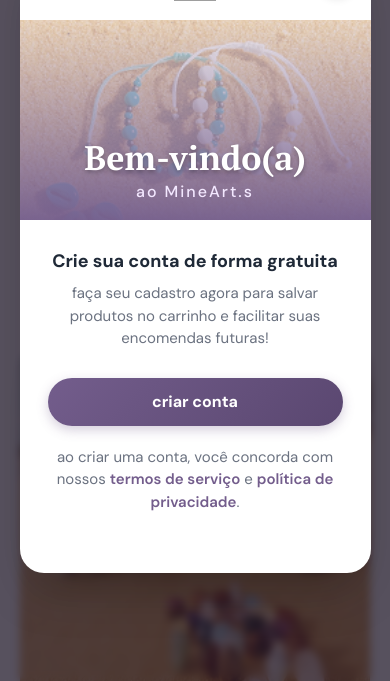
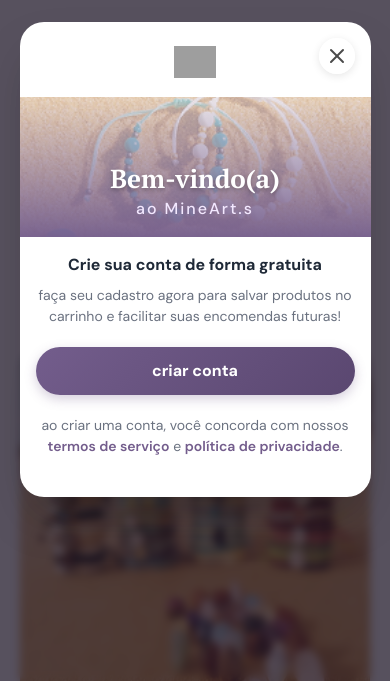
Before and after one commit to emilyamorim/Projeto-Minearts, a Django app: page / in a window 390 px wide. Shown: the part 163-844 px from the top of the page. Run offline with Django 5.2, Linux system fonts and the light colour scheme; data comes from the database, SQL or seed files in the repository; grey boxes are pictures that could not be loaded.

Commit message:
feat: melhorias de responsividade no mobile e atualizacao automatica do badge do carrinho

```diff
--- a/minearts_app/static/minearts_app/css/base.css
+++ b/minearts_app/static/minearts_app/css/base.css
@@ -263,6 +263,10 @@ MENU MOBILE (dropdown)
     background: #f5f0fa;
 }
 
+.mobile-only {
+    display: none;
+}
+
 @media (max-width: 1100px) {
     .header {
         padding: 0 20px;
@@ -316,6 +320,10 @@ MENU MOBILE (dropdown)
 
     .navbar {
         display: none;
+    }
+
+    .mobile-only {
+        display: block;
     }
 
     .hamburger {
--- a/minearts_app/static/minearts_app/css/carrinho.css
+++ b/minearts_app/static/minearts_app/css/carrinho.css
@@ -580,6 +580,8 @@ body {
         flex-direction: row;
         justify-content: space-between;
         align-items: center;
+        flex-wrap: wrap;
+        gap: 12px;
     }
 
     .cards-sugestoes {
--- a/minearts_app/static/minearts_app/css/inicio.css
+++ b/minearts_app/static/minearts_app/css/inicio.css
@@ -361,6 +361,7 @@ body {
     align-items: center;
     width: 48px;
     height: 48px;
+    flex-shrink: 0;
     background: #735D8C;
     border-radius: 9999px;
     color: #FFFFFF;
@@ -374,6 +375,7 @@ body {
 .nome-instagram {
     display: flex;
     flex-direction: column;
+    min-width: 0;
     font-family: "DM Sans", sans-serif;
     font-style: normal;
     font-weight: 700;
@@ -384,6 +386,9 @@ body {
 .nome-instagram > a {
     color: #000000;
     text-decoration: none;
+    white-space: nowrap;
+    overflow: hidden;
+    text-overflow: ellipsis;
 }
 
 .nome-instagram > span {
@@ -398,6 +403,7 @@ body {
     flex-direction: column;
     justify-content: center;
     align-items: center;
+    flex-shrink: 0;
     padding: 8px 16px;
     height: 36px;
     background: #735D8C;
@@ -473,6 +479,11 @@ body {
         margin: 0 10px 25px;
     }
 
+    .container-cards {
+        flex-direction: column;
+        align-items: center;
+    }
+
     .container-cards-encomenda {
         flex-direction: column;
     }
@@ -483,13 +494,24 @@ body {
     }
 
     .nome-instagram {
-        margin-right: 25%;
+        flex: 1;
+        margin-right: 0;
     }
 }
 
 @media (max-width: 560px) {
     .nome-instagram {
-        margin-right: 5%;
+        flex: 1;
+        margin-right: 0;
+    }
+
+    .card-instagram {
+        gap: 8px;
+        padding: 16px 12px;
+    }
+
+    .btn-seguir {
+        padding: 8px 12px;
     }
 
     .card-encomenda {
@@ -661,3 +683,22 @@ body {
     font-weight: 600;
     text-decoration: none;
 }
+
+@media (max-width: 480px) {
+    .modal-banner {
+        height: 140px;
+    }
+    .modal-banner-texto h2 {
+        font-size: 26px;
+    }
+    .modal-body {
+        padding: 20px 16px;
+    }
+    .modal-body h3 {
+        font-size: 16px;
+    }
+    .modal-body > p {
+        font-size: 14px;
+        margin-bottom: 20px;
+    }
+}
--- a/minearts_app/templates/minearts_app/base.html
+++ b/minearts_app/templates/minearts_app/base.html
@@ -7,7 +7,7 @@
     <title>Mineart.s</title>
 
     <link rel="stylesheet" href="{% static 'minearts_app/css/reset.css' %}">
-    <link rel="stylesheet" href="{% static 'minearts_app/css/base.css' %}?v=2">
+    <link rel="stylesheet" href="{% static 'minearts_app/css/base.css' %}?v=3">
 
     {% block extra_css %}{% endblock %}
 </head>
@@ -25,6 +25,17 @@
                         <li class="link"><a href="{% url 'minearts_app:index' %}">Início</a></li>
                         <li class="link"><a href="{% url 'minearts_app:produtos' %}">Produtos</a></li>
                         <li class="link"><a href="{% url 'minearts_app:sobre' %}">Sobre</a></li>
+
+                        <!-- Opções apenas para mobile -->
+                        <li class="link mobile-only"><a href="{% url 'minearts_app:carrinho' %}">Carrinho {% if carrinho_qtd > 0 %}({{ carrinho_qtd }}){% endif %}</a></li>
+                        <li class="link mobile-only"><a href="{% url 'minearts_app:login' %}">Entrar</a></li>
+                        <li class="link mobile-only"><a href="{% url 'minearts_app:cadastro' %}">Cadastro</a></li>
+                        <li class="mobile-only" style="padding: 14px 24px;">
+                            <form method="GET" action="{% url 'minearts_app:produtos' %}" style="display:flex; gap: 8px;">
+                                <input type="search" name="q" placeholder="Buscar produtos..." value="{{ request.GET.q }}" style="flex:1; padding: 8px 12px; border-radius: 4px; border: 1px solid #B6ADC0; font-family: 'DM Sans', sans-serif;">
+                                <button type="submit" style="padding: 8px 16px; border-radius: 4px; background: #735D8C; color: white; border: none; font-family: 'DM Sans', sans-serif; font-weight: bold;">Ir</button>
+                            </form>
+                        </li>
                     </ul>
                 </nav>
 
@@ -123,9 +134,34 @@
                     method: 'POST',
                     body: new FormData(this),
                     headers: { 'X-Requested-With': 'XMLHttpRequest' }
-                }).then(response => {
+                })
+                .then(response => response.json())
+                .then(data => {
                     btn.textContent = btnText;
-                    if(response.ok) {
+
+                    // Atualizar visualmente os contadores de carrinho
+                    if(data && data.total_itens !== undefined) {
+                        let cartLink = document.querySelector('.header-carrinho a');
+                        if (cartLink) {
+                            let badge = cartLink.querySelector('.badge-carrinho');
+                            if (!badge && data.total_itens > 0) {
+                                badge = document.createElement('span');
+                                badge.className = 'badge-carrinho';
+                                cartLink.appendChild(badge);
+                            }
+                            if (badge) {
+                                badge.textContent = data.total_itens;
+                                if(data.total_itens === 0) badge.remove();
+                            }
+                        }
+
+                        let mobileLink = document.querySelector('.link.mobile-only a[href*="carrinho"]');
+                        if (mobileLink) {
+                            mobileLink.textContent = data.total_itens > 0 ? 'Carrinho (' + data.total_itens + ')' : 'Carrinho';
+                        }
+                    }
+
+                    // Exibir toast
                     let toast = document.getElementById('toast-carrinho');
                     if (!toast) {
                         toast = document.createElement('div');
@@ -143,7 +179,8 @@
                         toast.style.opacity = '0';
                         toast.style.transform = 'translateY(20px)';
                     }, 4000);
-                    }
+                }).catch(() => {
+                    btn.textContent = btnText;
                 });
             });
         });
--- a/minearts_app/templates/minearts_app/carrinho.html
+++ b/minearts_app/templates/minearts_app/carrinho.html
@@ -2,7 +2,7 @@
 {% load static %}
 
 {% block extra_css %}
-    <link rel="stylesheet" href="{% static 'minearts_app/css/carrinho.css' %}?v=2"/>
+    <link rel="stylesheet" href="{% static 'minearts_app/css/carrinho.css' %}?v=3"/>
 {% endblock %}
 
 {% block content %}
--- a/minearts_app/templates/minearts_app/inicio.html
+++ b/minearts_app/templates/minearts_app/inicio.html
@@ -3,7 +3,7 @@
 
 {% block extra_css %}
     <link rel="stylesheet" href="https://cdn.jsdelivr.net/npm/swiper@12/swiper-bundle.min.css" />
-    <link rel="stylesheet" href="{% static 'minearts_app/css/inicio.css' %}?v=4">
+    <link rel="stylesheet" href="{% static 'minearts_app/css/inicio.css' %}?v=10">
 {% endblock %}
 
 {% block content %}
--- a/minearts_app/views.py
+++ b/minearts_app/views.py
@@ -71,6 +71,12 @@ def adicionar_carrinho(request, produto_id):
         carrinho[produto_id_str] = int(quantidade)
 
     request.session['carrinho'] = carrinho
+
+    if request.headers.get('X-Requested-With') == 'XMLHttpRequest':
+        from django.http import JsonResponse
+        total_itens = sum(carrinho.values())
+        return JsonResponse({'total_itens': total_itens})
+
     return redirect('minearts_app:carrinho')
 
 def remover_carrinho(request, produto_id):
```
Lines whose indentation alone changed are shown as unchanged.
